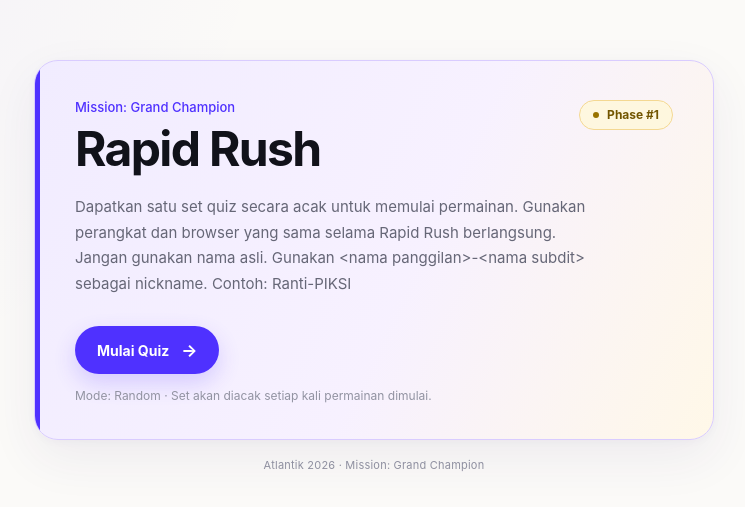
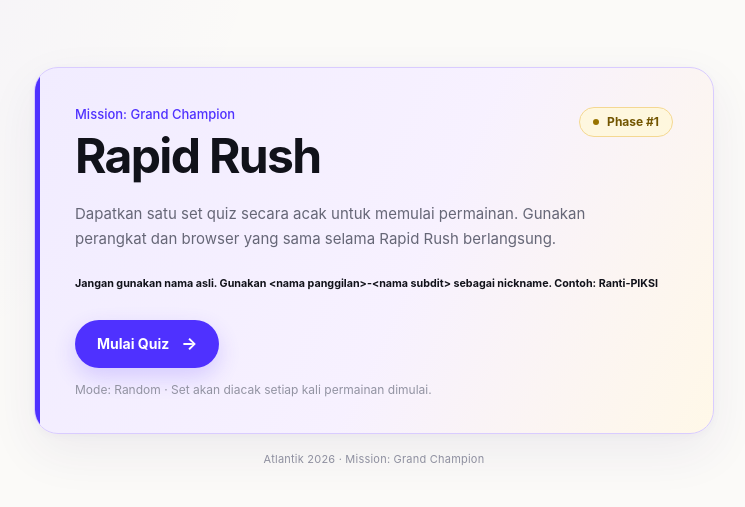
Before and after one commit to ruswanhidayat/atlantik, a Next.js app: page / in a window 1280 px wide. Shown: the part 133-640 px from the top of the page, without its empty margins (266-1011 px from the left). Built offline with nearby package versions, Linux system fonts and the light colour scheme.

Commit message:
update homepage

```diff
--- a/app/page.js
+++ b/app/page.js
@@ -51,7 +51,7 @@ export default function Home() {
             selama Rapid Rush berlangsung.
           </p>
 
-          <p className="description">Jangan gunakan nama asli. Gunakan &lt;nama panggilan&gt;-&lt;nama subdit&gt; sebagai nickname. Contoh: Ranti-PIKSI</p>
+          <h6>Jangan gunakan nama asli. Gunakan &lt;nama panggilan&gt;-&lt;nama subdit&gt; sebagai nickname. Contoh: Ranti-PIKSI</h6>
 
           <div className="action-area">
             <a className="button" href="/go">
```
